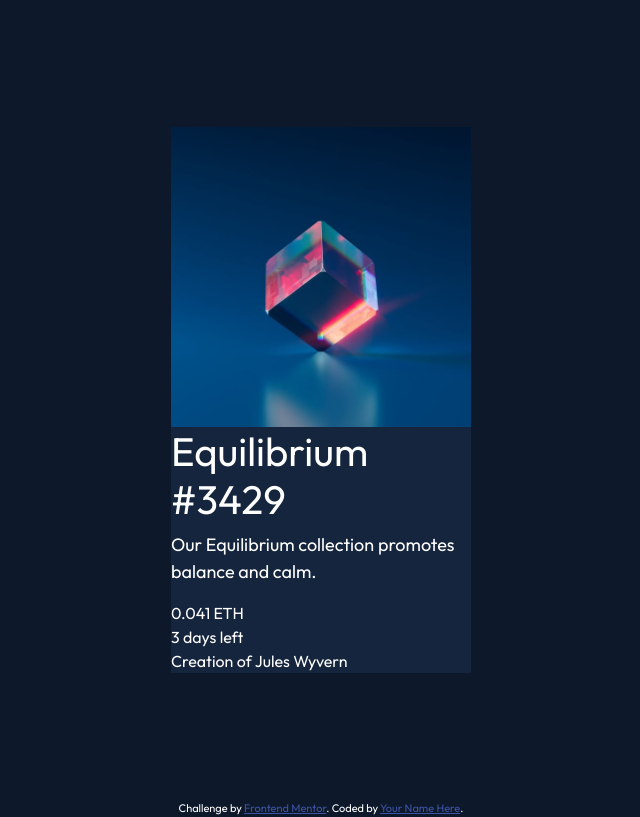
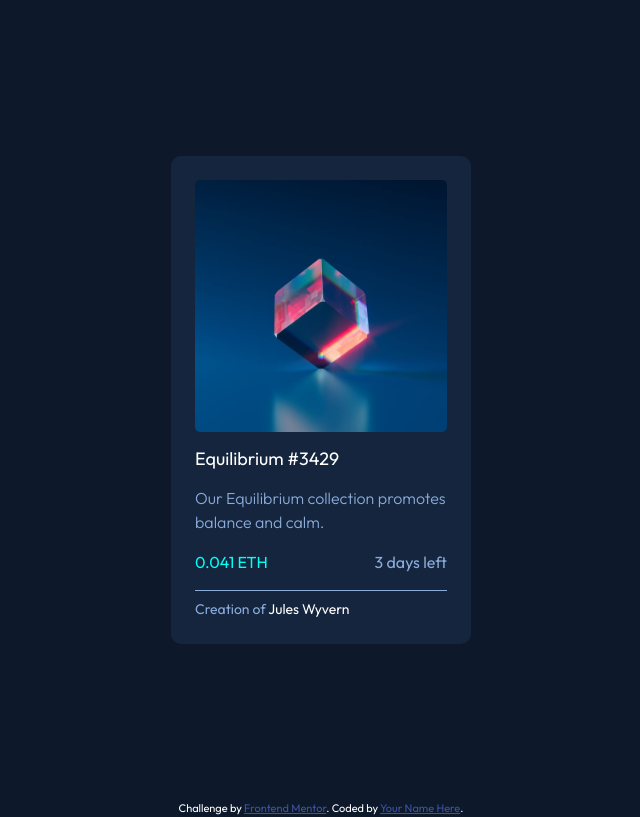
Before and after one commit to pasqualegiorgio/frontend-mentor-nft-preview-card-component, a plain HTML site: page index.html in a window 1280 px wide. Shown: the whole page, without its empty margins (319-959 px from the left). Drawn offline with nearby package versions, Linux system fonts and the light colour scheme.

Commit message:
style: add various styles to the card

```diff
--- a/index.html
+++ b/index.html
@@ -24,7 +24,7 @@
             <div class="nft-card">
                 <img src="./images/image-equilibrium.jpg" alt="" class="nft-card__image">
 
-                <h1 class="nft-card__title">Equilibrium #3429</h1>
+                <h3 class="nft-card__title">Equilibrium #3429</h3>
 
                 <p class="nft-card__description">Our Equilibrium collection promotes balance and calm.</p>
 
@@ -38,7 +38,7 @@
                 </div>
 
                 <div class="nft-card__author">
-                    Creation of Jules Wyvern
+                    Creation of <span class="nft-card__author--name">Jules Wyvern</span>
                 </div>
             </div>
         </main>
--- a/styles/styles.css
+++ b/styles/styles.css
@@ -21,15 +21,50 @@ main {
 .nft-card {
     background-color: hsl(216, 50%, 16%);
     max-width: 300px;
+    border-radius: 10px;
+    padding: 1.5rem;
 }
 
 .nft-card__image {
     width: 100%;
     height: auto;
+    border-radius: 5px;
+}
+
+.nft-card__title {
+    font-size: 18px;
+    margin: 1rem 0;
 }
 
 .nft-card__description {
-    font-size: 18px;
+    font-size: 16px;
+    color: hsl(215, 51%, 70%);
+    font-weight: 300;
+}
+
+.nft-card__info {
+    display: flex;
+    justify-content: space-between;
+}
+
+.nft-card__info--value {
+    color: hsl(178, 100%, 50%);
+}
+
+.nft-card__info--time-left {
+    color: hsl(215, 51%, 70%);
+}
+
+.nft-card__author {
+    color: hsl(215, 51%, 70%);
+    padding-top: 0.5rem;
+    border-top: 1px solid hsl(215, 51%, 70%);
+    margin-top: 1rem;
+    font-size: 14px;
+}
+
+.nft-card__author--name {
+    color: hsl(0, 0%, 100%);
 }
 
 .attribution {
```
